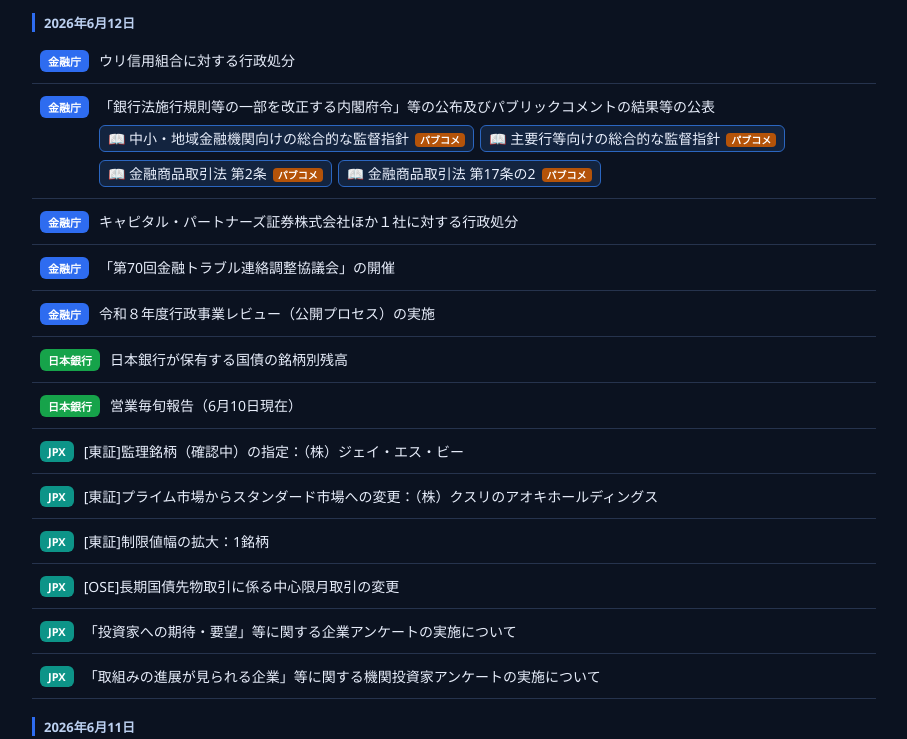
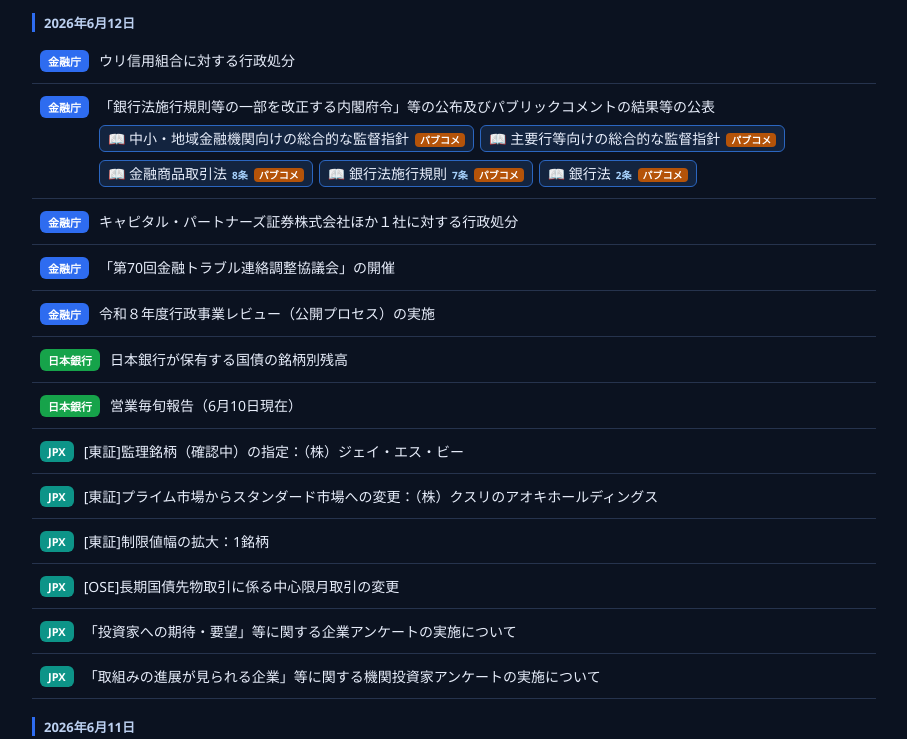
Before and after one commit to finoject/finoject-reg-monitor, a plain HTML site: page reg-monitor-site/index.html in a window 1280 px wide. Shown: the part 1600-2339 px from the top of the page, without its empty margins (186-1093 px from the left). Drawn offline with Linux system fonts and the light colour scheme.

Commit message:
📖チップを法令単位に集約(条数バッジ付き)。条別の詳細はビューア側パネルが担当

```diff
--- a/reg-monitor-site/index.html
+++ b/reg-monitor-site/index.html
@@ -19,6 +19,7 @@
   .ref:hover{ background:#1c3a63; color:#cfe7ff; }
   .itembody{ flex:1; min-width:0; }
   .refs{ display:flex; flex-wrap:wrap; gap:6px; margin-top:6px; }
+  .ref .acount{ margin-left:5px; font-size:10px; font-weight:700; color:#a9d4ff; }
   .ref .kind{ margin-left:6px; font-size:10px; font-weight:700; padding:0 5px; border-radius:4px; background:#2b66c0; color:#eaf3ff; }
   .ref .k-パブコメ{ background:#b45309; color:#fff; }
   .ref .k-改正{ background:#1d4ed8; color:#fff; }
@@ -156,11 +157,19 @@ function escapeHtml(s){ return (s||'').replace(/[&<>"]/g, c=>({'&':'&amp;','<':'
 // 📖チップ：クローラが算出した lawrefs（参照法令＋条＋種別）から描画。未処理itemは従来のタイトル解析でフォールバック。
 function refsHtml(it){
   let refs = (it.lawrefs && it.lawrefs.length) ? it.lawrefs : null;
-  if(!refs){ const r = detectLawLink(it.title||''); if(!r) return ''; refs = [{ url:r.url, label:r.label, kind:null }]; }
-  const chips = refs.slice(0,4).map(r=>{
-    const url = r.url || (LAW_BASE + '?law=' + r.id + (r.art ? '&art='+encodeURIComponent(r.art) : ''));
-    const kb = r.kind && r.kind!=='その他' ? `<span class="kind k-${r.kind}">${r.kind}</span>` : '';
-    return `<a class="ref" href="${url}" target="_blank" rel="noopener" title="法令ビューアで該当条文を開く">📖 ${escapeHtml(r.label)}${kb}</a>`;
+  if(!refs){ const r = detectLawLink(it.title||''); if(!r) return ''; refs = [{ id:null, url:r.url, label:r.label, art:null, kind:null }]; }
+  // 1ニュースが多数の条にまたがる→法令単位に集約（条別の詳細は法令ビューアのパネルが担当）。リンクは最初の該当条へ。
+  const byLaw = new Map();
+  for(const r of refs){
+    const key = r.id || r.label;
+    if(!byLaw.has(key)) byLaw.set(key, { id:r.id, url:r.url, label:(r.label||'').replace(/\s*第.+$/,''), art:r.art, kind:r.kind, arts:new Set() });
+    const g = byLaw.get(key); if(r.art){ g.arts.add(r.art); if(!g.art) g.art=r.art; }
+  }
+  const chips = [...byLaw.values()].slice(0,5).map(g=>{
+    const url = g.url || (LAW_BASE + '?law=' + g.id + (g.art ? '&art='+encodeURIComponent(g.art) : ''));
+    const kb = g.kind && g.kind!=='その他' ? `<span class="kind k-${g.kind}">${g.kind}</span>` : '';
+    const ac = g.arts.size ? `<span class="acount">${g.arts.size}条</span>` : '';
+    return `<a class="ref" href="${url}" target="_blank" rel="noopener" title="法令ビューアで開く（該当 ${g.arts.size||0} 条）">📖 ${escapeHtml(g.label)}${ac}${kb}</a>`;
   });
   return `<div class="refs">${chips.join('')}</div>`;
 }
```
